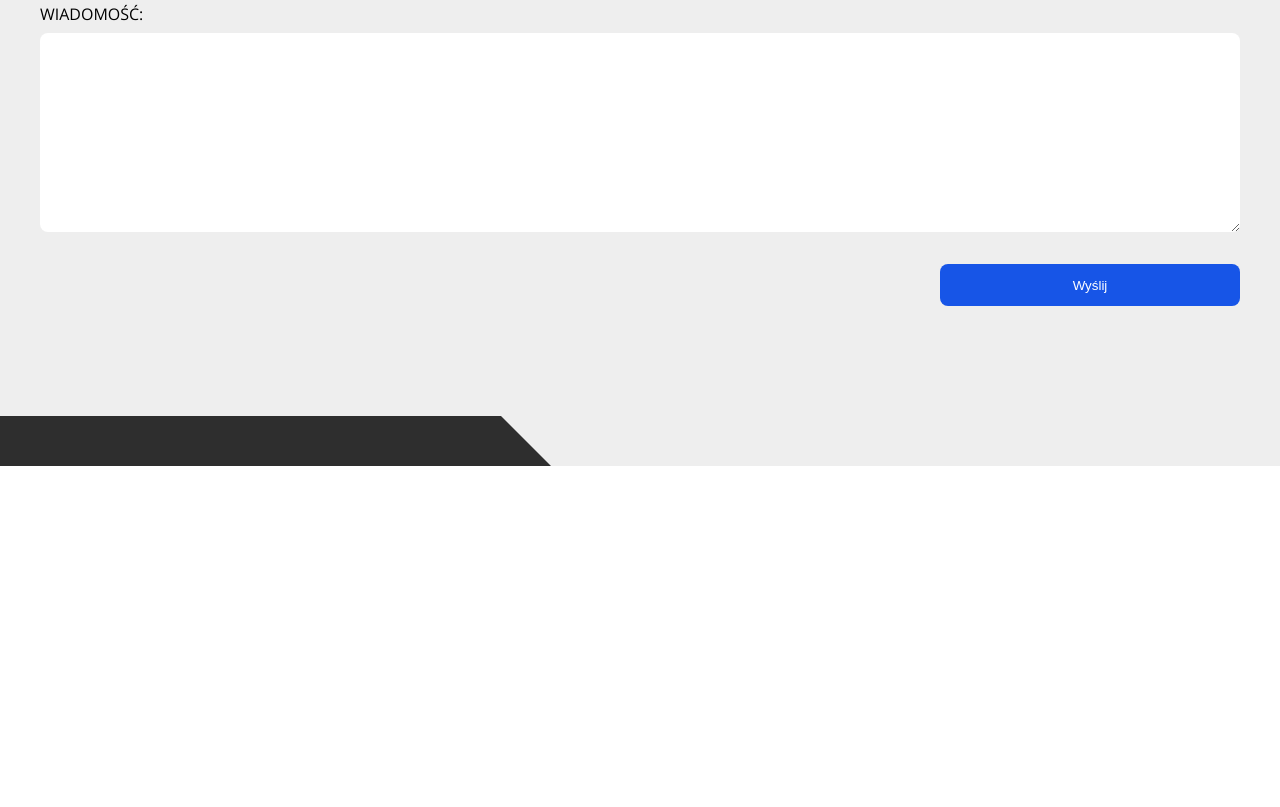
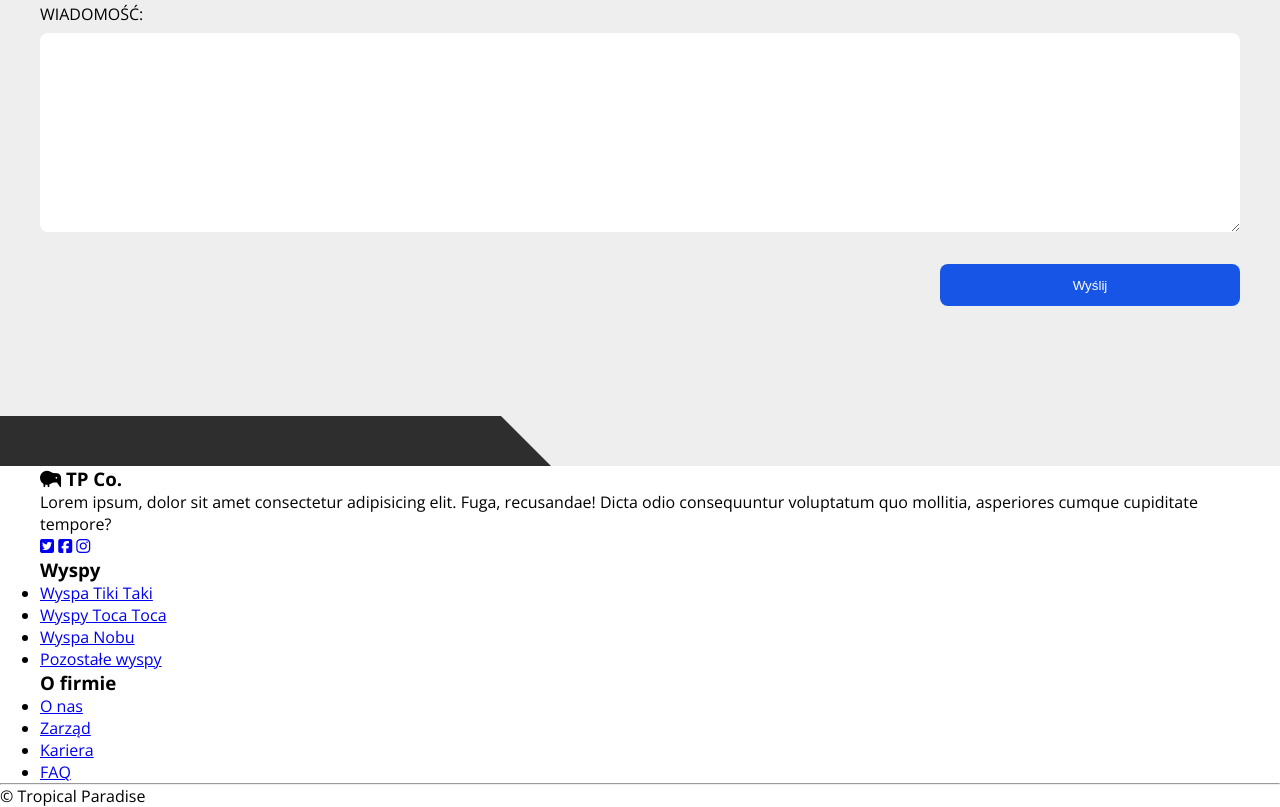
Before and after one commit to marcinrataj/tropical_paradise, a plain HTML site: page index.html in a window 1280 px wide. Shown: the part 6652-7459 px from the top of the page. Before the commit the page ends 7118 px from the top, so only its background shows below. Drawn offline with nearby package versions, Linux system fonts and the light colour scheme.

Commit message:
fill the footer section in wrapper, footer boxes, links, list elements

```diff
--- a/index.html
+++ b/index.html
@@ -174,7 +174,7 @@
       <div class="wrapper">
         <div class="offers__box">
           <div class="offers__option">
-            <img src="../img/option1-small.jpg" alt="Impreza z dziećmi nad wodą" class="offers__option-img" />
+            <img src="./img/option1-small.jpg" alt="Impreza z dziećmi nad wodą" class="offers__option-img" />
             <div class="offers__option-info">
               <h3 class="offers__option-heading">Wyjazd z dziećmi</h3>
               <p class="offers__option-text">
@@ -191,7 +191,7 @@
             </div>
           </div>
           <div class="offers__option">
-            <img src="../img/option2-small.jpg" alt="Wypad z kumplami" class="offers__option-img" />
+            <img src="./img/option2-small.jpg" alt="Wypad z kumplami" class="offers__option-img" />
             <div class="offers__option-info">
               <h3 class="offers__option-heading">Wypad z kumplami</h3>
               <p class="offers__option-text">
@@ -234,7 +234,7 @@
         <div class="reviews__boxes">
           <div class="reviews__box">
             <div class="reviews__box-img">
-              <img src="../img/rev1.jpg" alt="Anna Nowak" />
+              <img src="./img/rev1.jpg" alt="Anna Nowak" />
             </div>
             <div class="reviews__box-info">
               <div class="reviews__box-quote">
@@ -251,7 +251,7 @@
 
           <div class="reviews__box">
             <div class="reviews__box-img">
-              <img src="../img/rev2.jpg" alt="Jan Kowalski" />
+              <img src="./img/rev2.jpg" alt="Jan Kowalski" />
             </div>
             <div class="reviews__box-info">
               <div class="reviews__box-quote">
@@ -268,7 +268,7 @@
 
           <div class="reviews__box">
             <div class="reviews__box-img">
-              <img src="../img/rev3.jpg" alt="Maria Wiśniewska" />
+              <img src="./img/rev3.jpg" alt="Maria Wiśniewska" />
             </div>
             <div class="reviews__box-info">
               <div class="reviews__box-quote">
@@ -318,8 +318,41 @@
   <footer class="footer">
 
     <div class="wrapper">
+      <div class="footer__boxes">
+        <div class="footer__box">
+          <h3 class="footer__box-title"> <i class="fas fa-kiwi-bird"></i> TP Co.</h3>
+          <p>Lorem ipsum, dolor sit amet consectetur adipisicing elit. Fuga, recusandae! Dicta odio consequuntur
+            voluptatum quo mollitia, asperiores cumque cupiditate tempore?</p>
+          <div class="footer__box-social">
+            <a href="#" class="footer__box-link"><i class="fab fa-twitter-square"></i></a>
+            <a href="#" class="footer__box-link"><i class="fab fa-facebook-square"></i></a>
+            <a href="#" class="footer__box-link"><i class="fab fa-instagram"></i></a>
+          </div>
+        </div>
+      </div>
+
+      <div class="footer__box footer__box-desktop">
+        <h3 class="footer__box-title">Wyspy</h3>
+        <ul class="footer__box-list">
+          <li class="footer__box-list-item"><a href="#">Wyspa Tiki Taki</a></li>
+          <li class="footer__box-list-item"><a href="#">Wyspy Toca Toca</a></li>
+          <li class="footer__box-list-item"><a href="#">Wyspa Nobu</a></li>
+          <li class="footer__box-list-item"><a href="#">Pozostałe wyspy</a></li>
+        </ul>
+      </div>
+      <div class="footer__box footer__box-desktop">
+        <h3 class="footer__box-title">O firmie</h3>
+        <ul class="footer__box-list">
+          <li class="footer__box-list-item"><a href="#">O nas</a></li>
+          <li class="footer__box-list-item"><a href="#">Zarząd</a></li>
+          <li class="footer__box-list-item"><a href="#">Kariera</a></li>
+          <li class="footer__box-list-item"><a href="#">FAQ</a></li>
+        </ul>
+      </div>
 
     </div>
+    <hr>
+    <p class="footer__bottom-text">&copy; <span class="footer__year"> Tropical Paradise </span></p>
   </footer>
 
   <script type="text/javascript" src="//code.jquery.com/jquery-1.11.0.min.js"></script>
```
